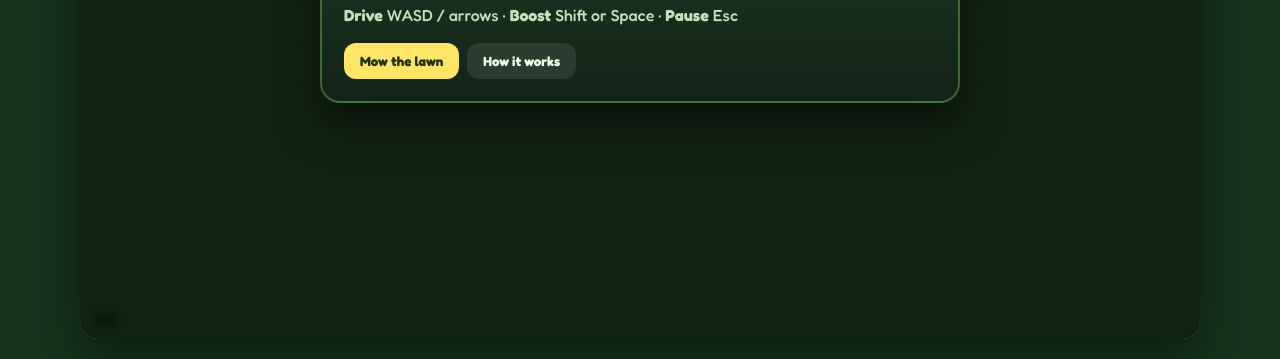
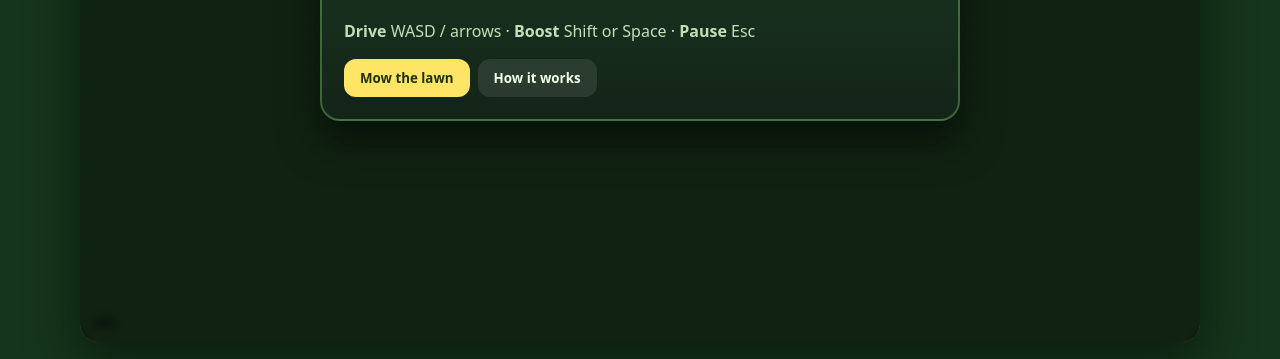
Before and after one commit to heybmtn/stripebot, a website built with Vite: page index.html in a window 1280 px wide. Shown: the part 441-800 px from the top of the page. Built offline with nearby package versions, Linux system fonts and the light colour scheme.

```diff
--- a/index.html
+++ b/index.html
@@ -7,7 +7,10 @@
     <title>Stripebot — Robot Lawn Mower</title>
     <link rel="preconnect" href="https://fonts.googleapis.com" />
     <link rel="preconnect" href="https://fonts.gstatic.com" crossorigin />
-    <link href="https://fonts.googleapis.com/css2?family=Fredoka:wght@500;600;700&family=IBM+Plex+Mono:wght@500;700&display=swap" rel="stylesheet" />
+    <link
+      href="https://fonts.googleapis.com/css2?family=Fraunces:opsz,wght@9..144,500;9..144,600;9..144,700&family=Source+Sans+3:wght@400;500;600;700&display=swap"
+      rel="stylesheet"
+    />
   </head>
   <body>
     <div id="app"></div>
```
